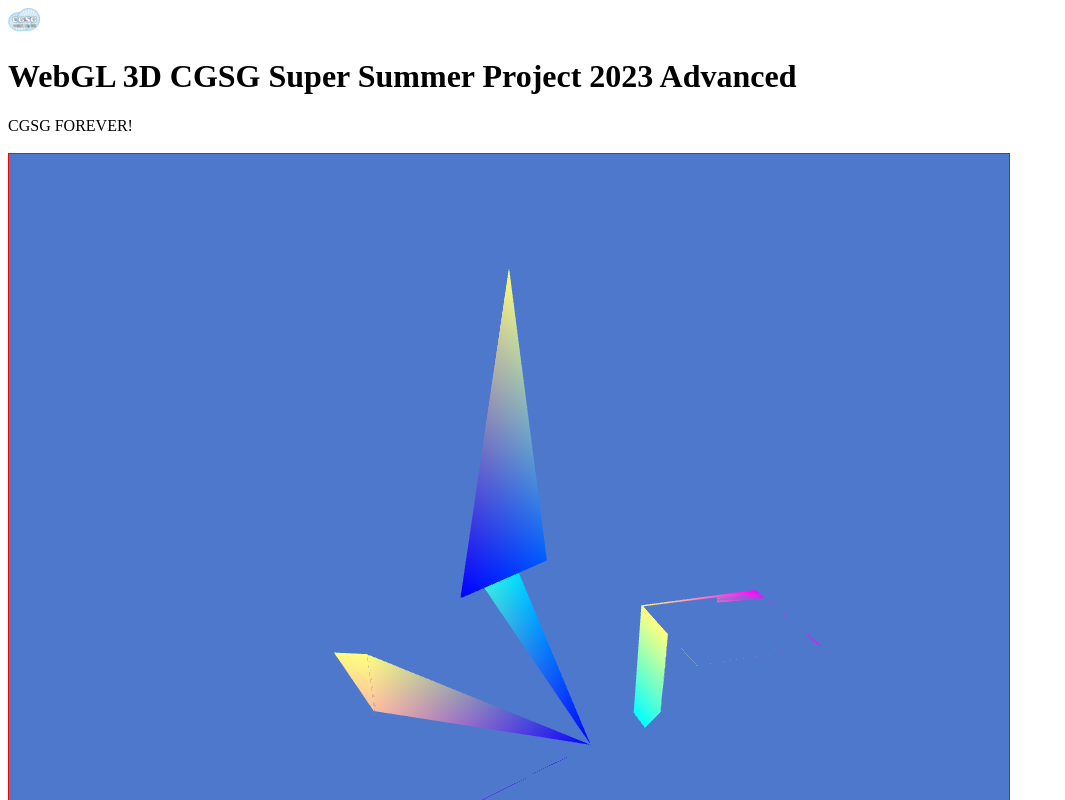
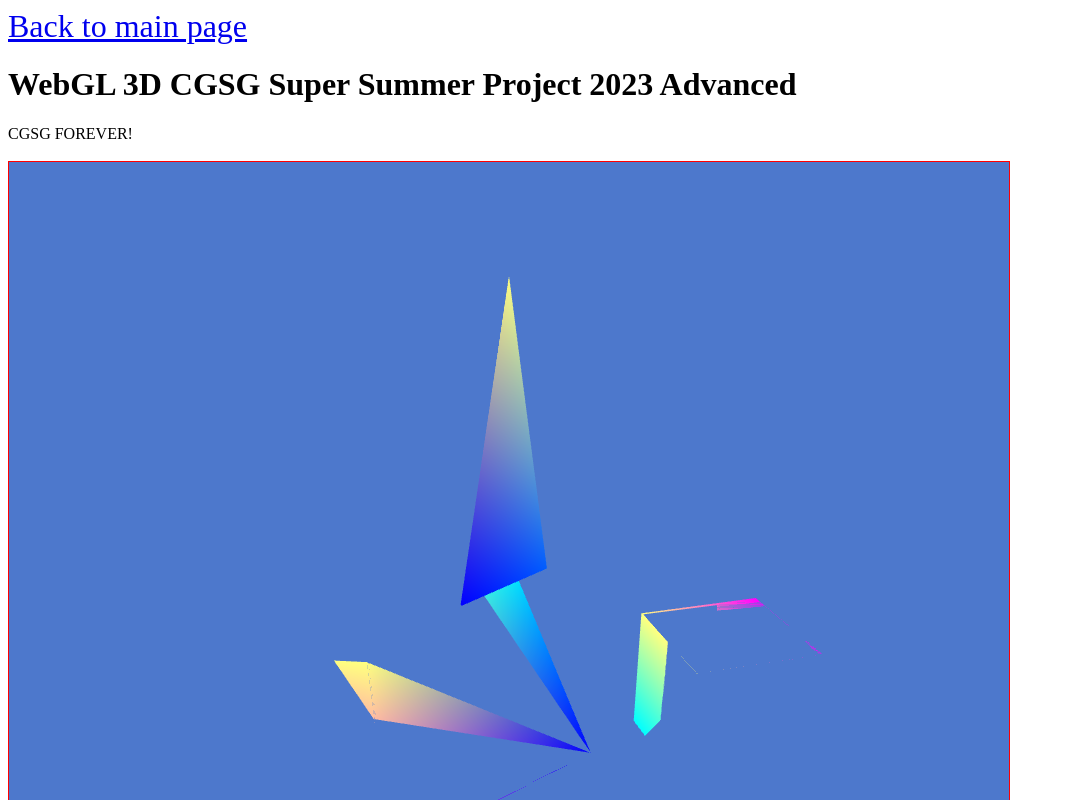
Before and after one commit to jhonnik08CGSGEK3/jhonnik08CGSGEK3.github.io, a website: page T02PlatonSolids/index.html in a window 1280 px wide. Shown: the top 800 px of the page, without its empty margins (0-1065 px from the left). Drawn offline with Linux system fonts and the light colour scheme; animation ran at ten frames a second.

Commit message:
Updated index.html in T02PlatonSolids

```diff
--- a/T02PlatonSolids/index.html
+++ b/T02PlatonSolids/index.html
@@ -32,7 +32,8 @@
             myTimer.response('fps'); // -- update FPS automatically
         </script> -->
         <div>
-            <img src="./favicon.ico"> <h1>WebGL 3D CGSG Super Summer Project 2023 Advanced</h1>
+            <a href="../index.html" style="font-size: 2em">Back to main page</a><br />
+            <h1>WebGL 3D CGSG Super Summer Project 2023 Advanced</h1>
             <a>CGSG FOREVER!</a>
             <br></br>
             <canvas id="glCanvas" width="1000" height="1000" style="border: 1px Solid Red"></canvas>
```
